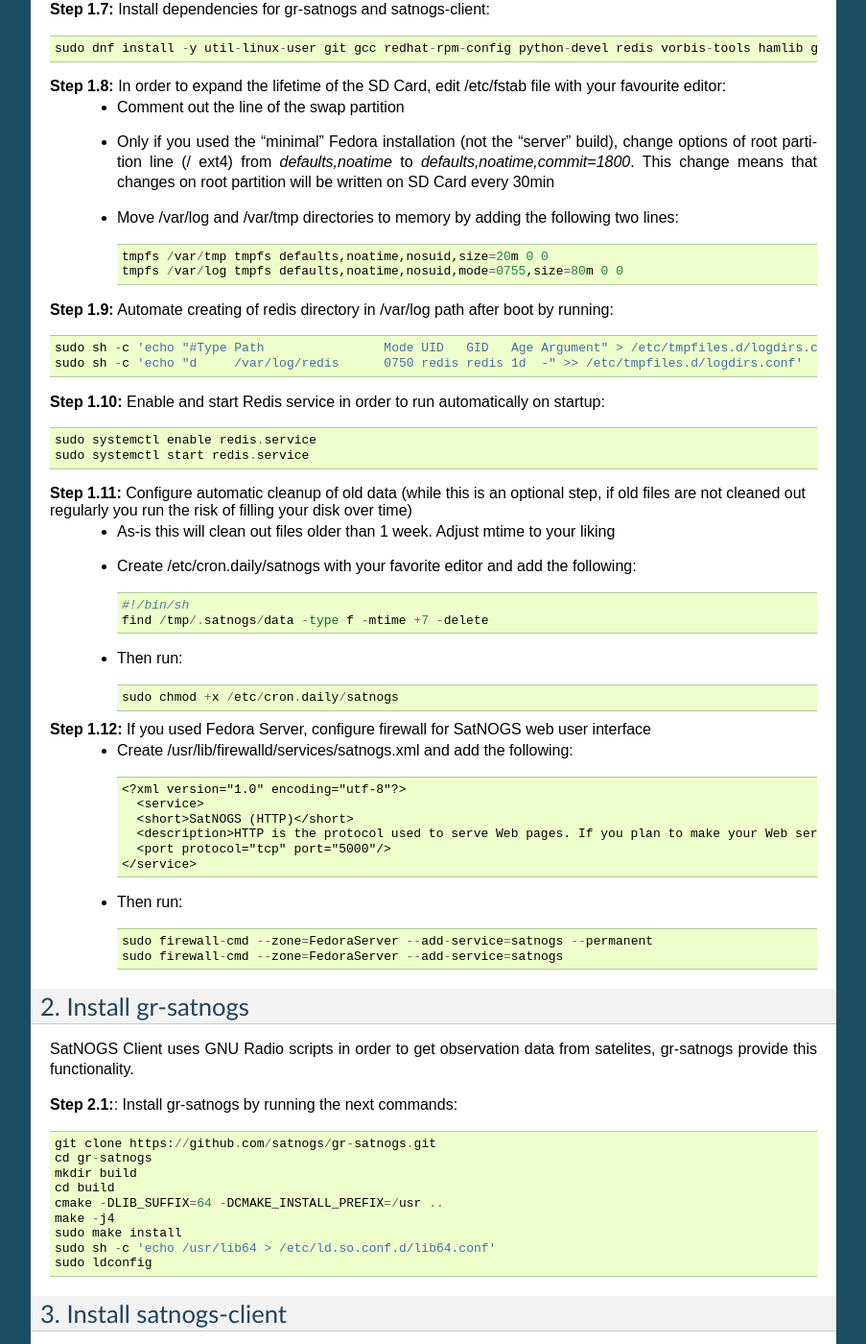
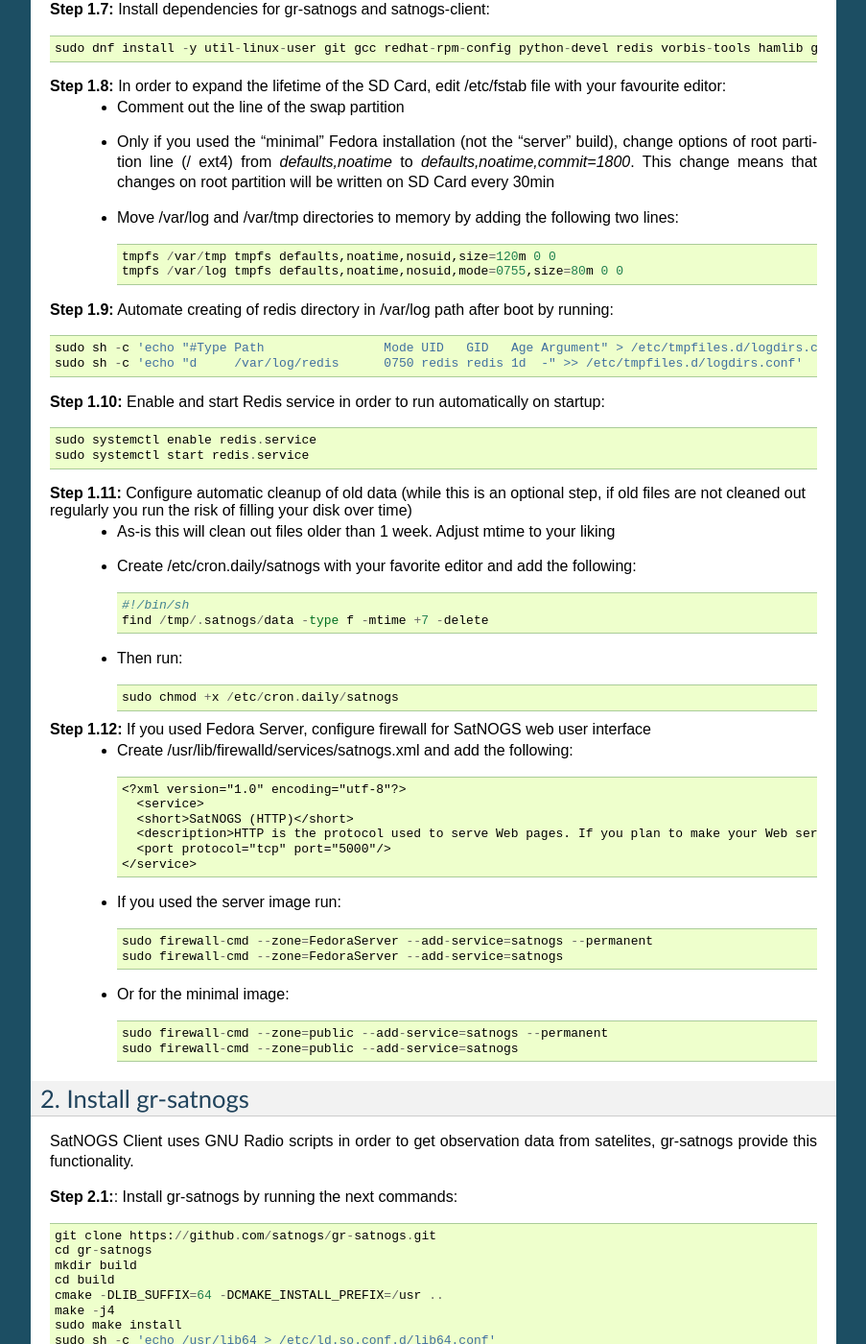
Before and after one commit to yaplik/satnogs-client, a Sphinx documentation site: the page built from doc/raspi-install.rst, in a window 1280 px wide and 1400 px high, scrolled down 799 px. Shown: the whole window at 96% size, without its empty margins (198-1101 px from the left). Built offline with Sphinx 7.4.7, drawn with Linux system fonts in a browser that asks for light colours; some of the changed text lies outside the part shown.

Commit message:
Minor fixes for Fedora image
* Increase tmpfs size to make dracut work
* Add firewall commands for minimal image
* Bump Fedora version

```diff
--- a/doc/raspi-install.rst
+++ b/doc/raspi-install.rst
@@ -43,7 +43,7 @@
   * Only if you used the "minimal" Fedora installation (not the "server" build), change options of root partition line (/ ext4) from `defaults,noatime` to `defaults,noatime,commit=1800`. This change means that changes on root partition will be written on SD Card every 30min
   * Move /var/log and /var/tmp directories to memory by adding the following two lines::
 
-      tmpfs /var/tmp tmpfs defaults,noatime,nosuid,size=20m 0 0
+      tmpfs /var/tmp tmpfs defaults,noatime,nosuid,size=120m 0 0
       tmpfs /var/log tmpfs defaults,noatime,nosuid,mode=0755,size=80m 0 0
 
 **Step 1.9:** Automate creating of redis directory in /var/log path after boot by running::
@@ -77,10 +77,15 @@
         <port protocol="tcp" port="5000"/>
       </service>
 
-  * Then run::
+  * If you used the server image run::
 
       sudo firewall-cmd --zone=FedoraServer --add-service=satnogs --permanent
       sudo firewall-cmd --zone=FedoraServer --add-service=satnogs
+
+  * Or for the minimal image::
+
+      sudo firewall-cmd --zone=public --add-service=satnogs --permanent
+      sudo firewall-cmd --zone=public --add-service=satnogs
 
 ---------------------
 2. Install gr-satnogs
```
Also changed, not shown: other parts of doc/raspi-install.rst (+1 -1 lines).
